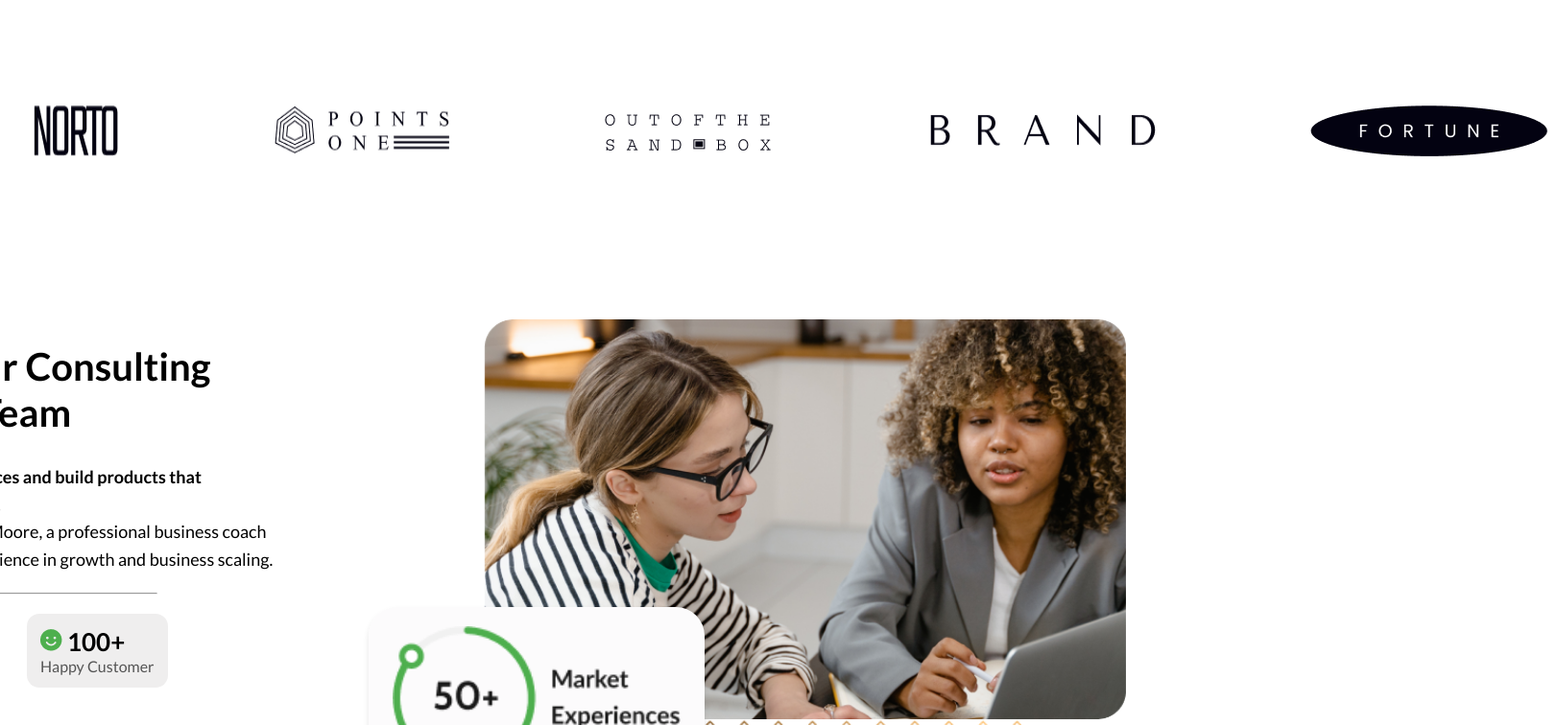
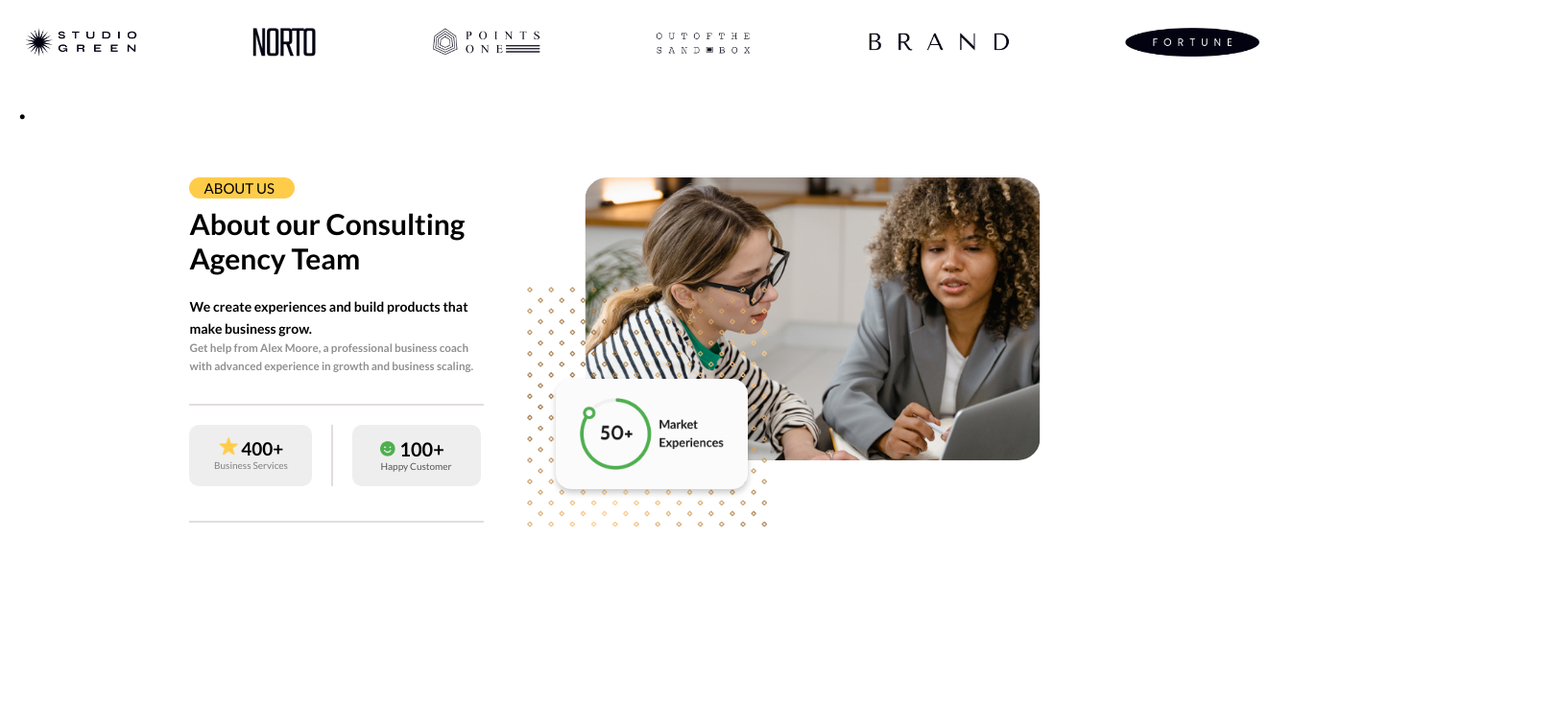
Before and after one commit to temangi/ask, a React (Vite) app: page / in a window 1280 px wide. Shown: the top 756 px of the page at 96% size, 1622 px wide, since content can reach past the window. Built offline with nearby package versions, Linux system fonts and the light colour scheme.

Commit message:
Изменено

```diff
--- a/src/components/AboutUs/AboutUs.module.scss
+++ b/src/components/AboutUs/AboutUs.module.scss
@@ -1,15 +1,22 @@
 header{
+
     display: flex;
+    margin-left: 600px;
+
+    margin-bottom: 16px;
     justify-content: center;
-    gap: 140px;
+    gap: 100px;
     cursor: pointer;
     color: #2d2c3c;
     transition: .3s;
+    width: 100px;
+    height: 50px;
     img{
         background: fixed;
         border-radius: 10px;
         padding: 10px 10px ;
         transition: .3s;
+        width: 180px;
         &:hover{
             background-color: #ffffff;
             box-shadow:  0px 8px 9px 0px rgb(195, 26, 26);
--- a/src/components/AboutUs/main/Sound.jsx
+++ b/src/components/AboutUs/main/Sound.jsx
@@ -17,28 +17,29 @@ function Sound (){
         <section className={scss.aboutSection}>.
         <div className={scss.aboutText}>
           <p className={scss.aboutTitle}>ABOUT US</p>
-          <h4>About our Consulting <br /> Agency Team</h4>
+          <h4>About  our  Consulting <br /> Agency Team</h4>
           <p className={scss.aboutDescription}>
             <br />
             <strong>We create experiences and build products that <br /> make business grow.</strong>
             <br />
-            Get help from Alex Moore, a professional business coach <br /> with advanced
-            experience in growth and business scaling.
+           <h5>Get help from Alex Moore, a professional business coach <br /> with advanced
+           experience in growth and business scaling.</h5>
           </p>
           <hr  />
           <div className={scss.stats}>
             <div className={scss.stat}>
-              <h3> <img src={star} alt="" />  400+</h3>
+              <h6> <img src={star} alt="" />  400+</h6>
               <p>Business Services</p>
             </div>
-            <br />
+            <hr />
             <div className={scss.start}>
-              <h4> <img src={smail} alt="" />  100+</h4>
+              <h6> <img src={smail} alt="" />  100+</h6>
               <p>Happy Customer</p>
             </div>
           </div>
           <br />
           <hr />
+
         </div>
         <div className={scss.aboutImage}>
           <img src={talk} alt="" className={scss.teamImage}/>
--- a/src/components/AboutUs/main/Sound.module.scss
+++ b/src/components/AboutUs/main/Sound.module.scss
@@ -7,15 +7,20 @@ $gray: #555;
 $light-gray: #f9f9f9;
 $font-family: 'Arial, sans-serif';
 
+
+
+
+
 body {
-  margin: 100px;
+  margin: 19px;
   display: flex;
   justify-content: center;
   font-family: font-family;
   background-color: background-color;
   color: text-color;
   hr{
-    max-width: 325px;
+    max-width: 305px;
+
     border: 0/90px solid rgb(209, 204, 204);
   }
 
@@ -32,7 +37,7 @@ body {
   display: flex;
   justify-content: space-between;
   align-items: center;
-  margin-bottom: 20px;
+  margin-bottom: 200px;
 
   .logoList {
     display: flex;
@@ -46,36 +51,36 @@ body {
 }
 .loi{
   width: 400px;
-  z-index:unset;
-  padding: 0px 400px 0px 0px;
-
-
+  width: 250px;
+  z-index: 9px;
 }
 
 .aboutSection {
   display: flex;
   justify-content: space-between;
   align-items: flex-start;
+
   gap: 20px;
   font-size: 40px;
 
   .aboutText {
     flex: 1;
     position: relative;
-    top: 150px;
+    top: 100px;
     left: 150px;
+    font-size: 30px;
 
 
     .aboutTitle {
       cursor: pointer;
       color: secondary-color;
       font-weight: 350px;
-      margin-bottom: 10px;
-      font-size: 16px;
-      background-color: #f4b400;
+      margin-bottom: 8px;
+      font-size: 15px;
+      background-color: #FFCC4A;
       border-radius: 20px;
-      max-width: 100px;
-      padding: 3px 10px;
+      max-width: 80px;
+      padding: 2px 15px;
       transition: .3s;
       &:hover {
         color: #f4b400;
@@ -85,34 +90,41 @@ body {
 
     .aboutDescription {
       line-height: 1.6;
-      margin-bottom: 20px;
-      font-size: 18px;
+      margin-bottom: 30px;
+      font-size: 14px;
+      gap: 0px;
 
-
+     h5{
+      color: #918f8f;
+     }
 
 
     }
     .start{
-      padding: 13px 14px ;
+      padding: 13px 5px 13px 29px;
       gap: 20px;
       background: #efeeee;
-      border-radius: 13px;
+      border-radius: 10px;
       transition: .2s;
+      width: 100px;
+      height: 38px;
       &:hover{
         background-color: #fff;
         box-shadow:  0 4px 6px rgba(0, 0, 0, 0.1);
       }
 
+      img{
+        width: 16%;
+      }
 
-
-      h4{
+      h6{
         color: primary-color;
-        font-size: 26px;
+        font-size: 20px;
         cursor: pointer;
       }
       p{
         cursor: pointer;
-        font-size: 16px;
+        font-size: 10px;
         color: #555;
       }
     }
@@ -124,10 +136,12 @@ body {
 
       .stat {
         text-align: center;
-        transition: .8s;
+        width: 100px;
+        height: 38px;
+        transition: .3s;
         font-size: larger;
         background: #efeeee;
-        border-radius: 13px;
+        border-radius: 10px;
         padding: 13px 14px;
 
         &:hover{
@@ -137,14 +151,17 @@ body {
         }
 
 
-        h3 {
+        h6 {
           color: primary-color;
-          font-size: 26px;
+          font-size: 19px;
           cursor: pointer;
+        }
+        img{
+          width: 20%;
         }
 
         p {
-          font-size: 16px;
+          font-size: 10px;
           color: gray;
           cursor: pointer;
         }
@@ -156,44 +173,55 @@ body {
     cursor: pointer;
     position: relative;
     flex: 1;
-    top: 10px;
+
+    right: 100px;
+    margin: 0px 230px 0px 0px;
+    img:nth-of-type(2){
+      position: relative;
+      z-index: inherit;
+      left: 100px;
+      bottom: 90px
+    }
 
 
     .teamImage {
       cursor: pointer;
       transition: .4s;
       position: relative;
-      top: 150px;
-      right: 160px;
-      width: 70%;
-      border-radius: 29.88px;
+      top: 100px;
+      left: 160px;
+      width:475px;
+      height: 295px;
+      border-radius: 23.88px;
       &:hover{
-          width: 600px;
+          width: 515px;
+          height:305px;
           border-top-left-radius: 100px;
           border-bottom-right-radius: 100px;
-          box-shadow:  0 11px 19px rgb(1, 116, 106);
+          box-shadow:  0 11px 19px rgb(1, 101, 92);
+
 
       }
     }
 
     .experienceBadge {
       position: absolute;
-      top: 450px;
-      left: -280px;
+      top: 310px;
+      left: 130px;
       background-color: light-gray;
       padding: 0px 0px;
-      border-radius: 30px;
-      box-shadow: 0 4px 6px rgba(0, 0, 0, 0.1);
+      border-radius: 17px;
+      box-shadow: 0   rgba(0, 0, 0, 0.3);
       text-align: center;
-      transition: .5s;
+      transition: .3s;
 
       &:hover {
-        width: 228px;
-        height: 120px;
+        width: 150px;
+        height: 70px;
         border-top-right-radius: 80px;
         border-bottom-left-radius: 80px;
-        border-top-left-radius: 1px;
-        border-top-right-radius: 1px
+        border-top-left-radius: -1px;
+        border-top-right-radius: 1px;
 
       }
 
@@ -206,26 +234,29 @@ body {
         img{
           background: rgb(252, 251, 252);
           transition: .5s;
+          width: 150px;
+          height: 75px;
+          border-radius: 16px;
+
 
           &:hover {
-            width: 228px;
-            height: 120px;
+            width: 180px;
+            height: 90px;
             background: rgb(155, 8, 96);
             color: #efeeee;
-            border-top-right-radius: 80px;
-        border-bottom-left-radius: 80px;
-        border-top-left-radius: 1px;
+
 
 
           }
         }
       }
       img{
-        width: 300px;
-        height: 150px;
+        width: 250px;
+        height: 100px;
         background-color: #fff;
-        border-radius: 30px;
+        border-radius: 25px;
         padding: 20px 25px;
+        box-shadow: 0.2px 4px 6px rgba(1, 0, 0, 0.2);
       }
 
       span {
@@ -235,3 +266,9 @@ body {
     }
   }
 }
+hr{
+  color: #e3dddd;
+  border: 1px solid;
+  max-width: 30px;
+
+}
```
Also changed, not shown: src/pages/HomePage.jsx (line endings or trailing spaces).
